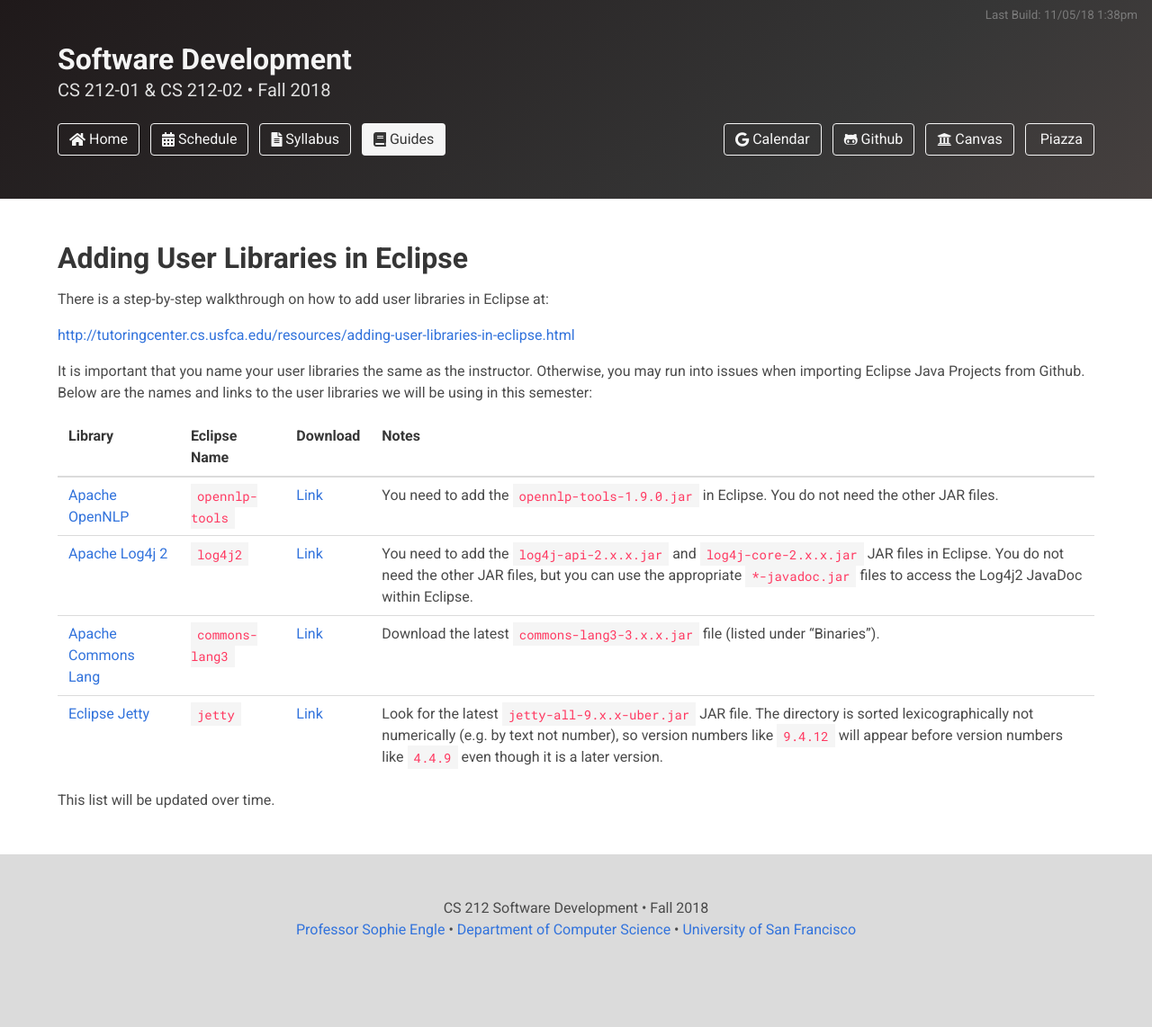
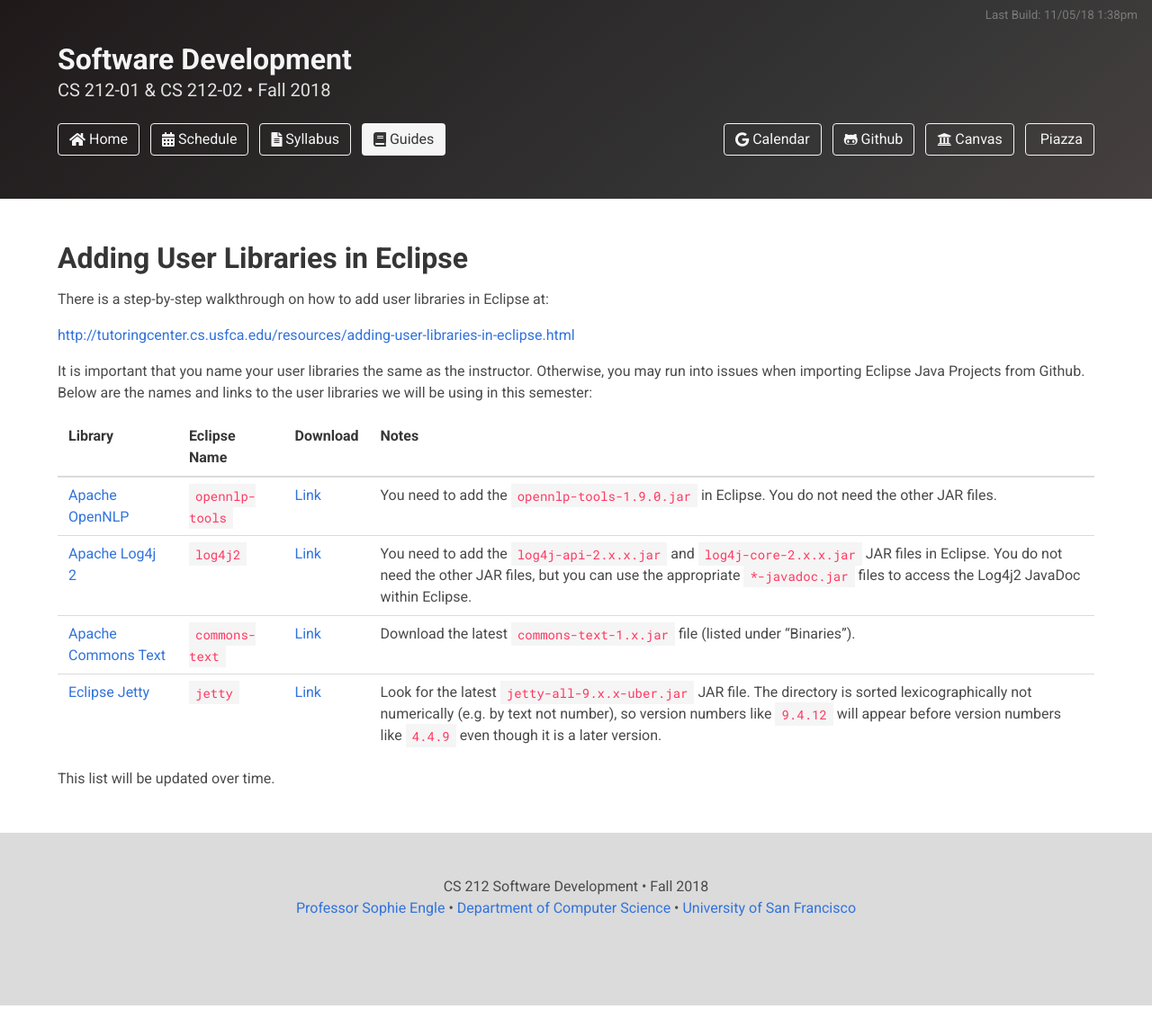
Before and after one commit to usf-cs212-fall2018/usf-cs212-fall2018.github.io, a Jekyll site: the page built from _posts/2018-08-23-adding-user-libraries-in-eclipse.md, in a window 1280 px wide. Shown: the whole page at 90% size. Built offline with Jekyll 4.4.1, drawn with Linux system fonts in a browser that asks for light colours; nearby versions of some CDN libraries; after the commit the page ends 1118 px from its top, so only the background shows below that.

Commit message:
Changing from commons-lang3 to commons-text.

```diff
--- a/_posts/2018-08-23-adding-user-libraries-in-eclipse.md
+++ b/_posts/2018-08-23-adding-user-libraries-in-eclipse.md
@@ -16,7 +16,7 @@ It is important that you name your user libraries the same as the instructor. Ot
 |---------|--------------|----------|-------|
 | [Apache OpenNLP](http://opennlp.apache.org/) | `opennlp-tools` | [Link](http://opennlp.apache.org/download.html) | You need to add the `opennlp-tools-1.9.0.jar` in Eclipse. You do not need the other JAR files. |
 | [Apache Log4j 2](https://logging.apache.org/log4j/2.x/) | `log4j2` | [Link](https://logging.apache.org/log4j/2.x/download.html) | You need to add the `log4j-api-2.x.x.jar` and `log4j-core-2.x.x.jar` JAR files in Eclipse. You do not need the other JAR files, but you can use the appropriate `*-javadoc.jar` files to access the Log4j2 JavaDoc within Eclipse. |
-| [Apache Commons Lang](https://commons.apache.org/proper/commons-lang/) | `commons-lang3` | [Link](https://commons.apache.org/proper/commons-lang/download_lang.cgi) | Download the latest `commons-lang3-3.x.x.jar` file (listed under "Binaries"). |
+| [Apache Commons Text](http://commons.apache.org/proper/commons-text/) | `commons-text` | [Link](http://commons.apache.org/proper/commons-text/download_text.cgi) | Download the latest `commons-text-1.x.jar` file (listed under "Binaries"). |
 | [Eclipse Jetty](https://www.eclipse.org/jetty/) | `jetty` | [Link](https://repo1.maven.org/maven2/org/eclipse/jetty/aggregate/jetty-all/) | Look for the latest `jetty-all-9.x.x-uber.jar` JAR file. The directory is sorted lexicographically not numerically (e.g. by text not number), so version numbers like `9.4.12` will appear before version numbers like `4.4.9` even though it is a later version. |
 
 This list will be updated over time.
```
